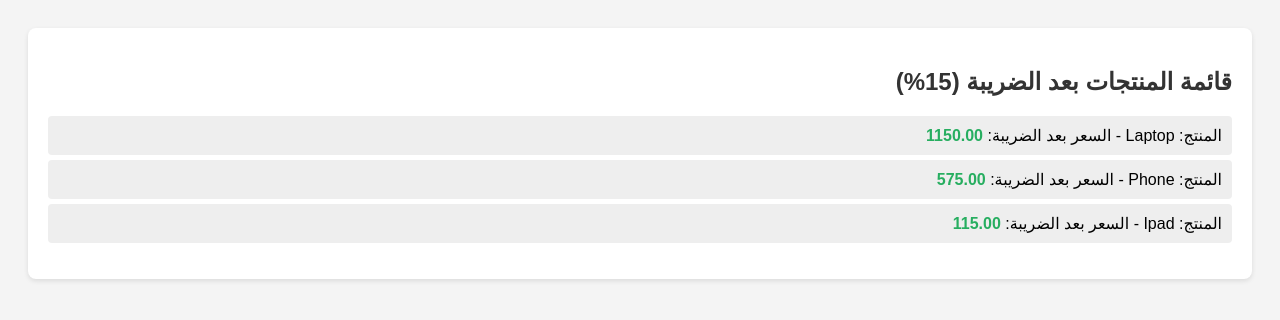
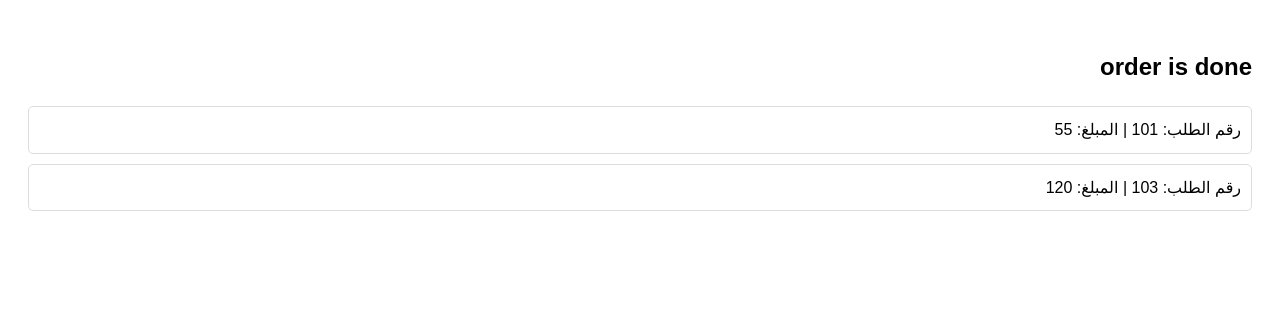
Before and after one commit to almustasharDigital/IntroductionToJS, a plain HTML site: page index.html in a window 1280 px wide. Drawn offline with Linux system fonts and the light colour scheme.

Commit message:
second commit

```diff
--- a/index.html
+++ b/index.html
@@ -3,23 +3,17 @@
 <head>
     <meta charset="UTF-8">
     <meta name="viewport" content="width=device-width, initial-scale=1.0">
-    <title>حساب ضريبة المنتجات</title>
+    <title>orders</title>
     <style>
-        body { font-family: sans-serif; padding: 20px; background-color: #f4f4f4; }
-        .container { background: white; padding: 20px; border-radius: 8px; box-shadow: 0 2px 5px rgba(0,0,0,0.1); }
-        h2 { color: #333; }
-        ul { list-style: none; padding: 0; }
-        li { background: #eee; margin: 5px 0; padding: 10px; border-radius: 4px; }
-        .price-tag { font-weight: bold; color: #27ae60; }
+        body { font-family: sans-serif; padding: 20px; line-height: 1.6; }
+        .order-card { border: 1px solid #ddd; padding: 10px; margin-bottom: 10px; border-radius: 5px; }
+        .status-completed { color: green; font-weight: bold; }
     </style>
 </head>
 <body>
-    <div class="container">
-        <h2>قائمة المنتجات بعد الضريبة (15%)</h2>
-        <ul id="taxed-list">
-            </ul>
-    </div>
-    <script src="main.js"></script
-        >
+    <h2>order is done </h2>
+    <div id="output">
+        </div>
+    <script src="main.js"></script>
 </body>
 </html>
--- a/main.js
+++ b/main.js
@@ -1,18 +1,22 @@
-const originalProducts = [
-    { name: "Laptop", price: 1000 },
-    { name: "Phone", price: 500 },
-    { name: "Ipad", price: 100 }
+const orders = [
+    { id: 101, amount: 55.00, status: 'completed' },
+    { id: 102, amount: 32.50, status: 'pending' },
+    { id: 103, amount: 120.00, status: 'completed' },
+    { id: 104, amount: 15.25, status: 'cancelled' }
 ];
-const taxedProducts = originalProducts.map(product => {
-    return {
-        name: product.name,
-        price: product.price * 1.15 // إضافة 15% ضريبة
-    };
-});
-const listElement = document.getElementById('taxed-list');
-taxedProducts.forEach(product => {
-    const li = document.createElement('li');
-    li.innerHTML = `المنتج: ${product.name} - السعر بعد الضريبة: <span class="price-tag">${product.price.toFixed(2)}</span>`;
-    listElement.appendChild(li);
-});
-console.log("Taxed List:", taxedProducts);
+function filterCompletedOrders(data) {
+    return data
+        .filter(order => order.status === 'completed')
+        .map(({ id, amount }) => ({ id, amount }));
+}
+function renderOrders() {
+    const container = document.getElementById('output');
+    const completedOrders = filterCompletedOrders(orders);
+    completedOrders.forEach(order => {
+        const div = document.createElement('div');
+        div.className = 'order-card';
+        div.innerHTML = `رقم الطلب: ${order.id} | المبلغ: ${order.amount}`;
+        container.appendChild(div);
+    });
+}
+renderOrders();
```
Also changed, not shown: 1 other file.
